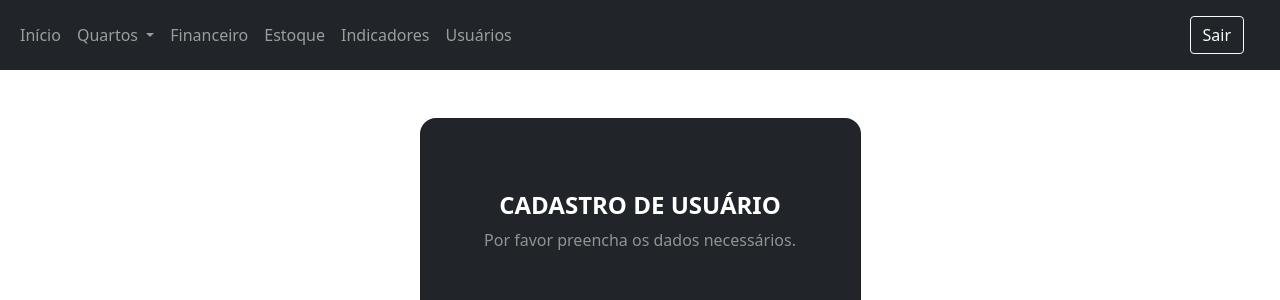
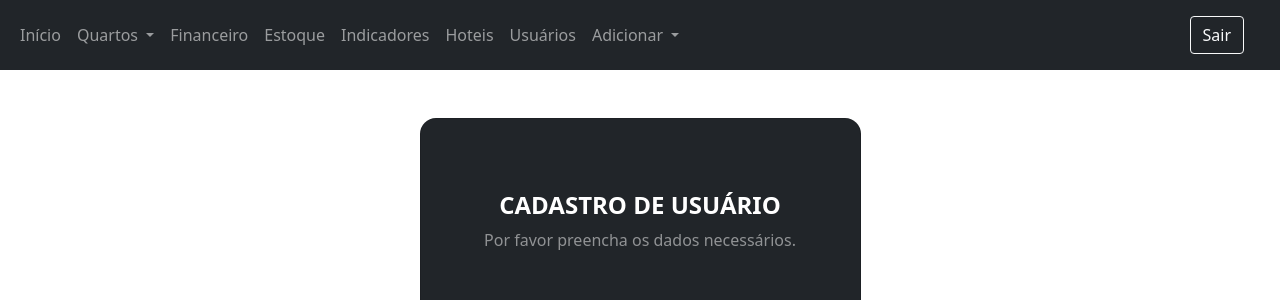
Before and after one commit to victorlgr/Grupo-17-gerenciador_hoteis, a Flask app: page /new/ in a window 1280 px wide. Shown: the top 300 px of the page. Run offline with Flask 2, Linux system fonts and the light colour scheme; a user stored in the database is signed in; some libraries are stand-ins or nearby versions.

Commit message:
Alterada navbar para incluir links de adicionar hoteis, quartos e listagem dos hoteis

```diff
--- a/app/templates/navbar.html
+++ b/app/templates/navbar.html
@@ -25,19 +25,32 @@
                     <a class="nav-link" aria-current="page" href="#">Indicadores</a>
                 </li>
                 <li class="nav-item">
+                    <a class="nav-link" aria-current="page" href="{{ url_for('lista_hotel') }}">Hoteis</a>
+                </li>
+                <li class="nav-item">
                     <a class="nav-link" aria-current="page" href="/new">Usuários</a>
+                </li>
+                <li class="nav-item dropdown">
+                    <a class="nav-link dropdown-toggle" href="#" id="navbarDropdown" role="button"
+                       data-bs-toggle="dropdown" aria-expanded="false">
+                        Adicionar
+                    </a>
+                    <ul class="dropdown-menu" aria-labelledby="navbarDropdown">
+                        <li><a class="dropdown-item" href="{{ url_for('adicionar_hotel_endpoint') }}">Hoteis</a></li>
+                        <li><a class="dropdown-item" href="{{ url_for('adicionar_quarto_endpoint') }}">Quartos</a></li>
+                    </ul>
                 </li>
             </ul>
 
-                {% if current_user.is_authenticated %}
+            {% if current_user.is_authenticated %}
                 <a class="nav-link" aria-current="page" href="{{ url_for('logout') }}">
                     <button type="button" class="btn btn-outline-light me-2">Sair</button>
                 </a>
-                {% else %}
+            {% else %}
                 <a class="nav-link" aria-current="page" href="{{ url_for('login') }}">
                     <button type="button" class="btn btn-outline-light me-2">Entrar</button>
                 </a>
-                {% endif %}
+            {% endif %}
         </div>
     </div>
 </nav>
```
Also changed, not shown: application.db.
